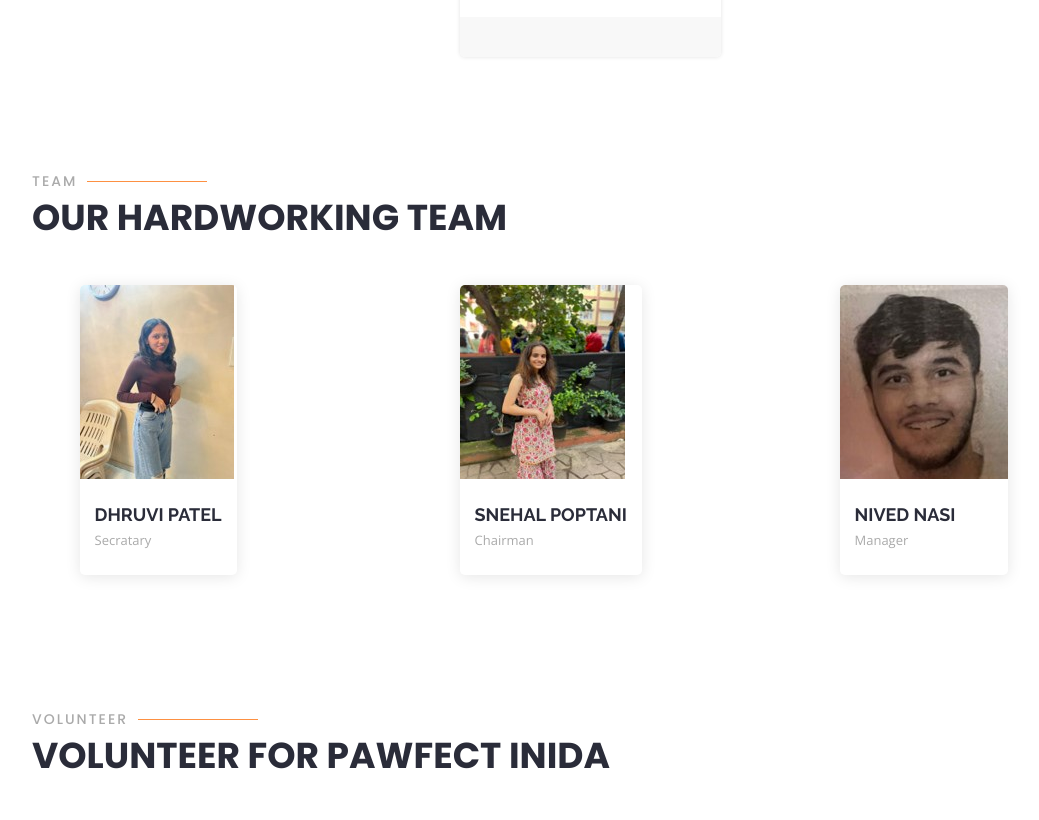
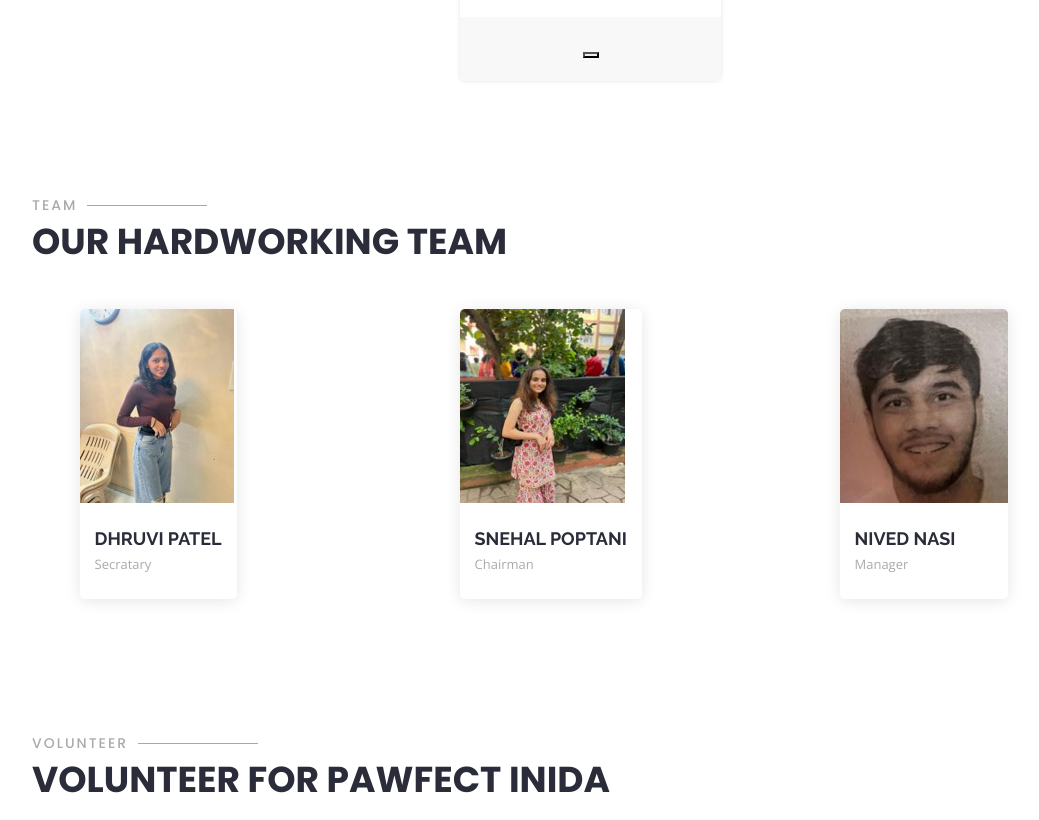
Before and after one commit to dhruveww/Pawfect, a plain HTML site: page index.html in a window 1280 px wide. Shown: the part 5153-5973 px from the top of the page, without its empty margins (50-1089 px from the left). Drawn offline with nearby package versions, Linux system fonts and the light colour scheme; a script that the page names is missing.

Commit message:
Update index.html

```diff
--- a/index.html
+++ b/index.html
@@ -588,7 +588,7 @@
               <div class="btn-wrap">
                 <!-- <a href="payscript.php" class="btn-buy">DONATE</a> -->
                <!--  <input type="submit" value="DONATE" class="btn-buy"> -->
-               <form><script src="https://checkout.razorpay.com/v1/payment-button.js" data-payment_button_id="pl_LeUVZE2sAaMyPf" async> </script> </form>
+               <button><script src="https://checkout.razorpay.com/v1/payment-button.js" data-payment_button_id="pl_LeUVZE2sAaMyPf" async> </script> </button>
               </div>
             </div>
           </div>
```
